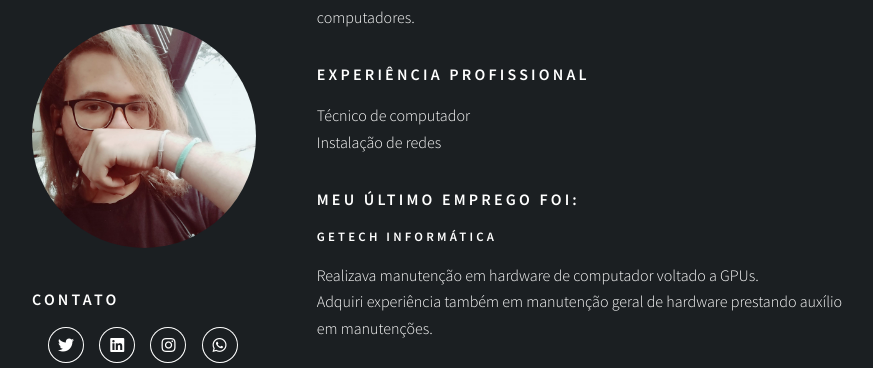
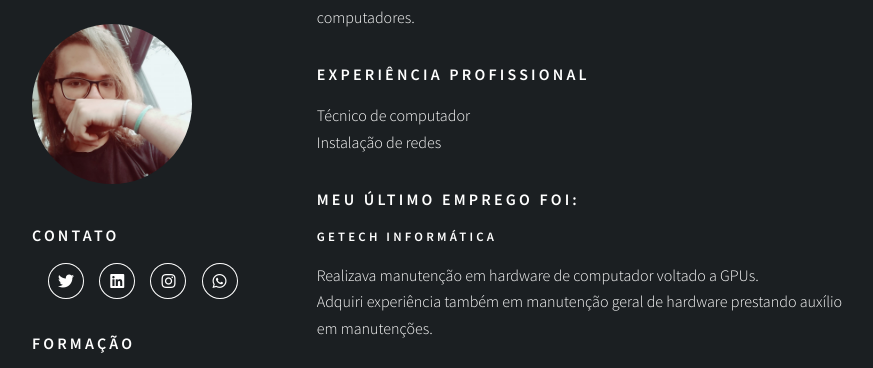
Before and after one commit to RiknelSan/portfolio, a plain HTML site: page index.html in a window 1280 px wide. Shown: the part 338-706 px from the top of the page, without its empty margins (0-873 px from the left). Drawn offline with Linux system fonts and the light colour scheme.

Commit message:
Update main.css

```diff
--- a/assets/css/main.css
+++ b/assets/css/main.css
@@ -350,7 +350,7 @@ textarea {
 }
 #pfp{
 	width: auto;
-	height: 14em;
+	height: 10em;
 	border-radius: 50%;
 }
 .image.fit {
```
